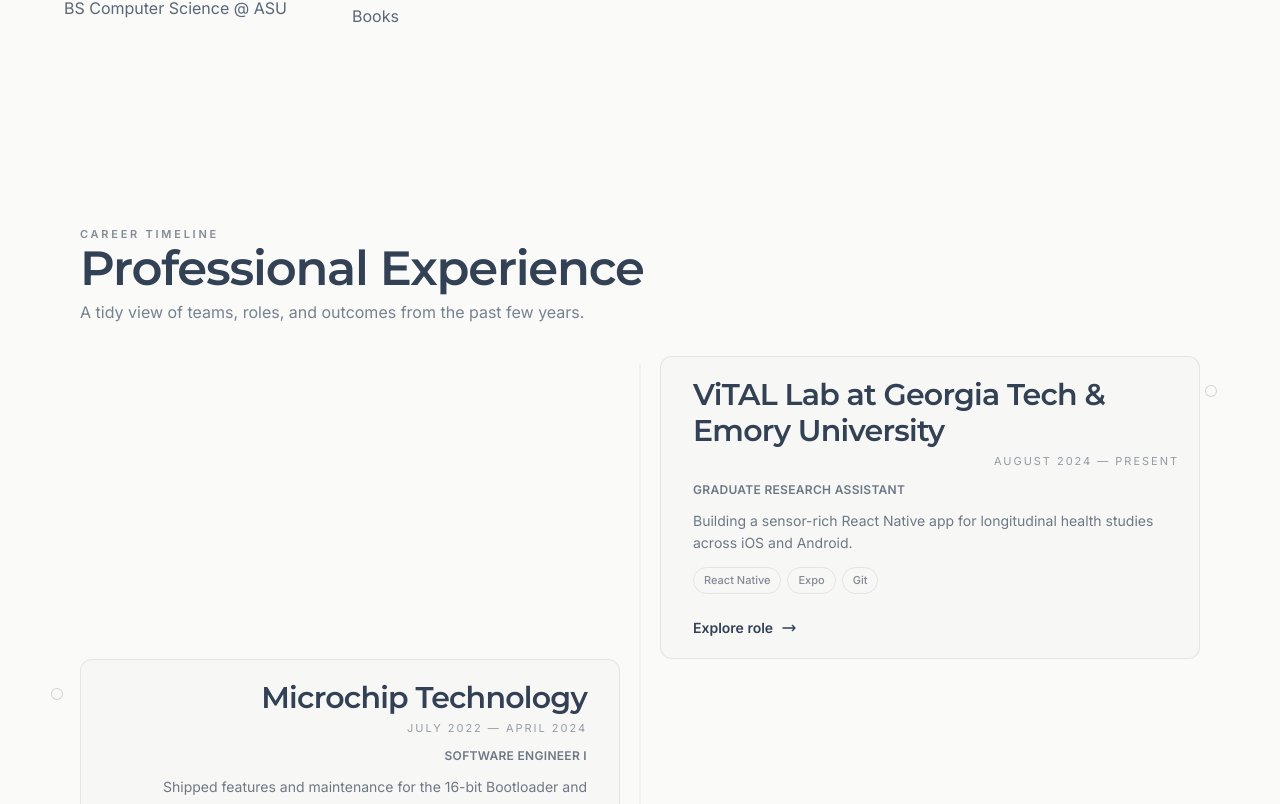
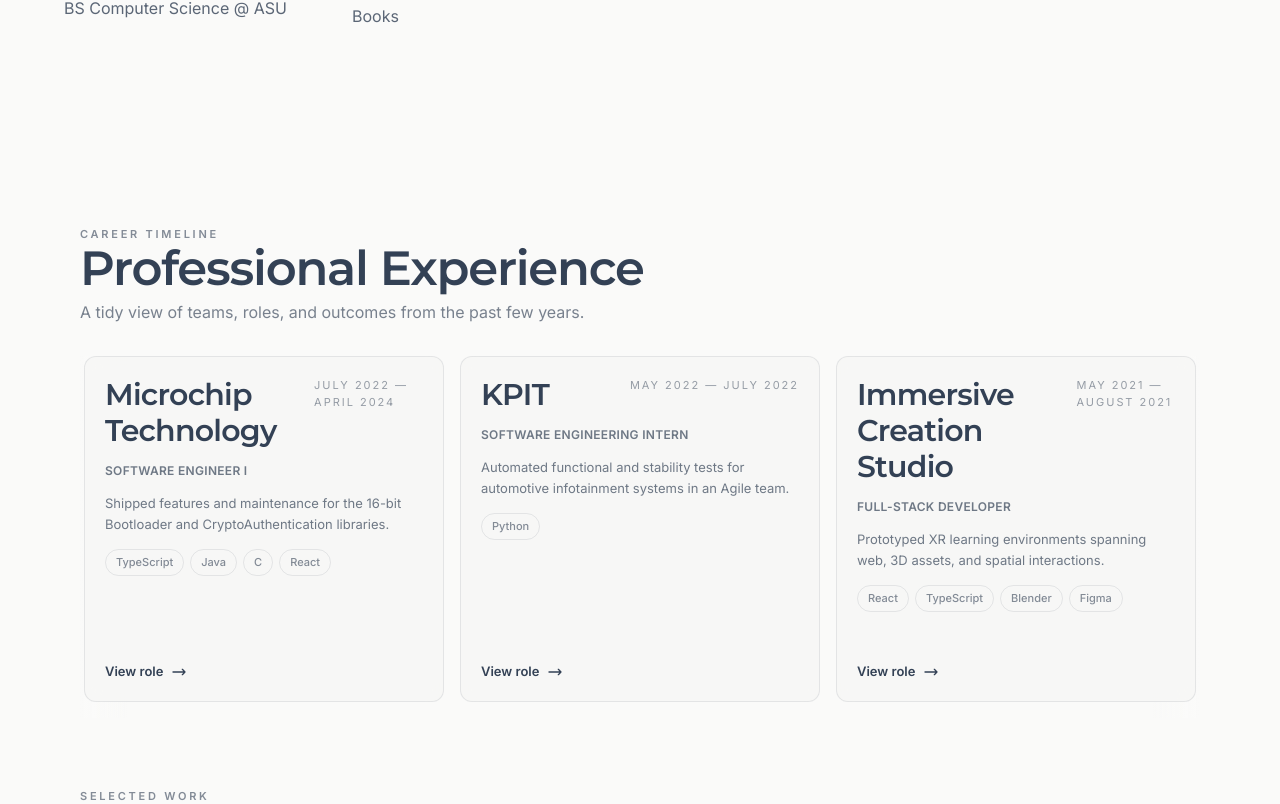
Before and after one commit to yashbhal/portfolio-web, a Next.js app: page / in a window 1280 px wide. Shown: the part 1436-2240 px from the top of the page. Built offline with nearby package versions, Linux system fonts and the light colour scheme.

Commit message:
work and projects are now single page

```diff
--- a/app/components/CardSection.tsx
+++ b/app/components/CardSection.tsx
@@ -1,9 +1,5 @@
 // components/CardSection.tsx
 import { Project, Experience } from "../Work/workData";
-
-const cn = (
-  ...classes: Array<string | false | null | undefined>
-): string => classes.filter(Boolean).join(" ");
 
 interface SectionProps {
   title: string;
@@ -82,25 +78,17 @@
       )}
 
       {experiences && (
-        <ol className="relative space-y-6 pl-6 md:space-y-0 md:pl-0 md:before:absolute md:before:left-1/2 md:before:top-2 md:before:h-[calc(100%-1rem)] md:before:w-px md:before:-translate-x-1/2 md:before:bg-base-content/10">
-          {experiences.map((experience, idx) => (
-            <li
+        <div className="relative">
+          <div className="pointer-events-none absolute inset-y-0 left-0 hidden w-12 bg-gradient-to-r from-base-100 via-base-100/80 to-transparent md:block" />
+          <div className="pointer-events-none absolute inset-y-0 right-0 hidden w-12 bg-gradient-to-l from-base-100 via-base-100/80 to-transparent md:block" />
+          <div className="-mx-4 flex snap-x snap-mandatory gap-4 overflow-x-auto px-4 pb-4 scroll-smooth md:mx-0 md:px-0 md:justify-center">
+            {experiences.map((experience) => (
+              <article
                 key={experience.id}
-              className={cn(
-                "relative flex flex-col gap-3 rounded-xl border border-base-content/10 bg-base-200/60 p-4 backdrop-blur transition hover:border-base-content/20 md:p-5",
-                idx % 2 === 0
-                  ? "md:ml-auto md:w-[calc(50%-1.25rem)] md:pl-8"
-                  : "md:mr-auto md:w-[calc(50%-1.25rem)] md:text-right md:pr-8"
-              )}
+                className="group relative flex min-w-[88%] max-w-sm snap-center flex-col gap-3.5 rounded-xl border border-base-content/10 bg-base-200/60 p-4 backdrop-blur transition hover:-translate-y-1 hover:border-base-content/20 hover:bg-base-200/70 sm:min-w-[320px] md:min-w-[320px] lg:min-w-[360px] md:p-5"
               >
-              <span
-                className={cn(
-                  "absolute left-0 top-7 flex h-3 w-3 -translate-x-1/2 rounded-full border border-base-content/20 bg-base-100 md:left-3",
-                  idx % 2 === 0 ? "md:left-auto md:right-[-1.5rem]" : "md:left-[-1.5rem] md:right-auto"
-                )}
-              />
-              <div className="flex flex-wrap items-baseline justify-between gap-x-3 gap-y-1 md:flex-row-reverse">
-                <h3 className="text-base font-heading font-semibold text-base-content">
+                <div className="flex items-start justify-between gap-3">
+                  <h3 className="text-lg font-heading font-semibold text-base-content">
                     {experience.company}
                   </h3>
                   <span className="text-[11px] uppercase tracking-[0.18em] text-base-content/50">
@@ -112,26 +100,27 @@
                     {experience.role}
                   </p>
                 )}
-              <p className="text-sm leading-relaxed text-base-content/70">
+                <p className="text-[13px] leading-relaxed text-base-content/70">
                   {experience.description}
                 </p>
-              <div className={cn("flex flex-wrap gap-1.5", idx % 2 !== 0 ? "md:justify-end" : "")}
-              >
+                <ul className="flex flex-wrap gap-1.5">
                   {experience.technologies.map((tech) => (
-                  <span
+                    <li
                       key={`${experience.id}-${tech}`}
                       className="rounded-full border border-base-content/10 px-2.5 py-1 text-[11px] font-medium text-base-content/60"
                     >
                       {tech}
-                  </span>
+                    </li>
                   ))}
-              </div>
-              <div className={cn("mt-3 flex items-center text-sm font-semibold text-primary transition hover:text-primary/80", idx % 2 !== 0 ? "md:justify-end" : "")}
+                </ul>
+                <a
+                  href={experience.link}
+                  target="_blank"
+                  rel="noopener noreferrer"
+                  className="mt-auto inline-flex items-center gap-2 text-[13px] font-semibold text-primary transition hover:text-primary/75"
                 >
-                <a href={experience.link} target="_blank" rel="noopener noreferrer">
-                  Explore role
-                </a>
-                <svg className="ml-2 h-4 w-4" fill="none" viewBox="0 0 24 24" stroke="currentColor">
+                  View role
+                  <svg className="h-4 w-4" fill="none" viewBox="0 0 24 24" stroke="currentColor">
                     <path
                       strokeLinecap="round"
                       strokeLinejoin="round"
@@ -139,10 +128,11 @@
                       d="M17 8l4 4m0 0l-4 4m4-4H3"
                     />
                   </svg>
+                </a>
+              </article>
+            ))}
           </div>
-            </li>
-          ))}
-        </ol>
+        </div>
       )}
     </section>
   );
--- a/app/components/Navbar.tsx
+++ b/app/components/Navbar.tsx
@@ -17,7 +17,8 @@
 
   // Navigation items
   const navItems = [
-    { name: "Work & Projects", path: "/Work" },
+    { name: "About", path: "/#about" },
+    { name: "Work", path: "/#work" },
     { name: "Blog", path: "/Blog" },
   ];
 
--- a/app/page.tsx
+++ b/app/page.tsx
@@ -26,8 +26,10 @@
       ) : (
         <div className="min-h-screen bg-base-100">
           <HeroSection />
-          <AboutSection />
-          <section className="bg-base-100 py-16 md:py-24">
+          <section id="about">
+            <AboutSection />
+          </section>
+          <section id="work" className="bg-base-100 py-16 md:py-24">
             <div className="container mx-auto max-w-6xl px-4 space-y-16">
               <Section
                 title="Professional Experience"
```
Lines whose indentation alone changed are shown as unchanged.
